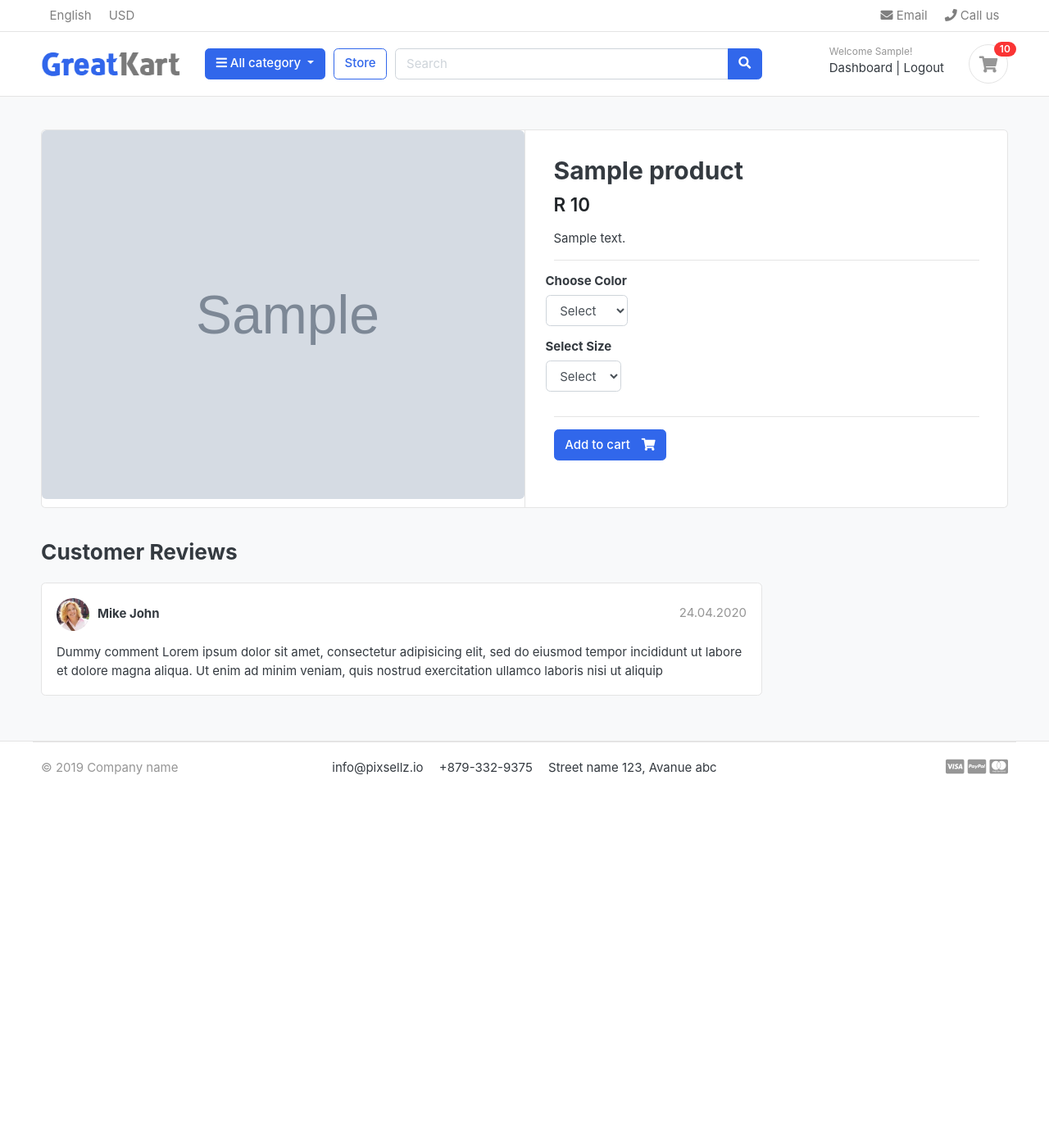
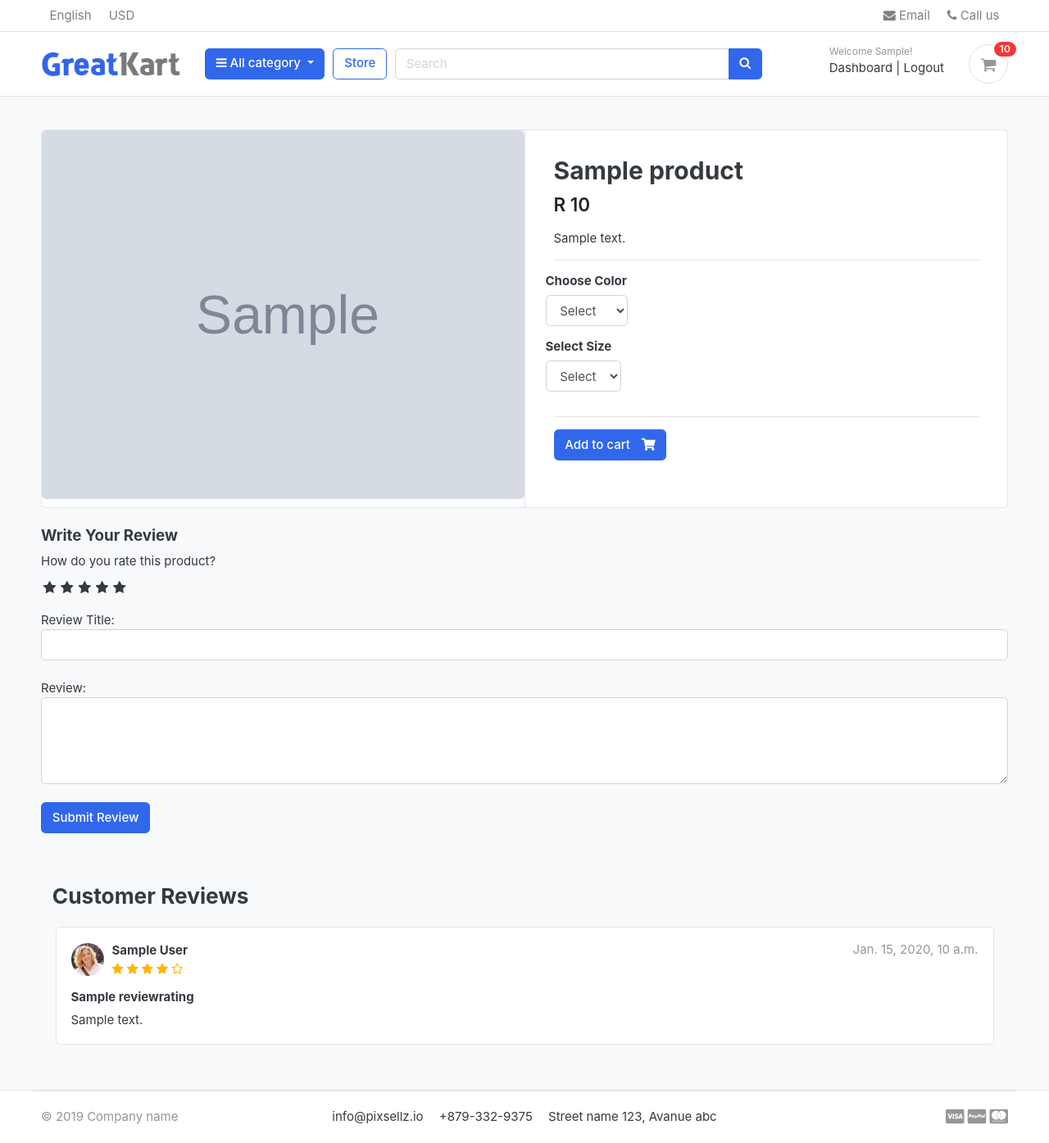
Before and after one commit to Jiro-XD/EcommerceWebsite, a Django app: a page that uses templates/base.html in a window 1280 px wide. Shown: the whole page at 82% size. Before the commit the page ends 946 px from the top, so only its background shows below. Run offline with Django 3.2, Linux system fonts and the light colour scheme; a user stored in the database is signed in; tables that the repository leaves empty hold one stand-in row (values such as "Sample post"); grey boxes marked "Sample" are stand-in pictures; some libraries are stand-ins or nearby versions; some web fonts are replaced.

Commit message:
Review and Rating system

```diff
--- /dev/null
+++ b/EcommerceWebsite/static/css/rating.css
@@ -0,0 +1,46 @@
+/* Hide Radio button */
+.rate > input{
+    display: none;
+}
+
+.rate{
+    display: inline-block;
+    border: 0;
+}
+
+.rate > label{
+    float: right;
+}
+
+/* showing the starts */
+.rate > label:before{
+    display: inline-block;
+    font-size: 1.1rem;
+    font-family: FontAwesome;
+    content: "\f005";
+    margin: 0;
+    padding: 0.3rem .2rem;
+    cursor: pointer;
+}
+
+/* Half star */
+.rate .half:before{
+    content: "\f089";
+    position: absolute;
+    padding-right: 0;
+}
+
+/* Click and hover */
+input:checked ~ label, label:hover ~ label{
+    color: #ffb502;
+}
+
+/* Hover Highlight */
+input:checked + label:hover, input:checked ~ label:hover, input:checked ~ label:hover ~ label,
+label:hover ~ input:checked ~ label{
+    color: #cc9000
+}
+
+.rating-star i{
+    color: #ffb502;
+}
--- a/accounts/models.py
+++ b/accounts/models.py
@@ -58,6 +58,9 @@ class Account(AbstractBaseUser):
 
     objects = MyAccountManager()
 
+    def full_name(self):
+        return f'{self.first_name} {self.last_name}'
+
     def __str__(self):
         return self.email
 
--- a/store/admin.py
+++ b/store/admin.py
@@ -1,5 +1,5 @@
 from django.contrib import admin
-from .models import Product, Variation
+from .models import Product, ReviewRating, Variation
 
 # Register your models here.
 class ProductAdmin(admin.ModelAdmin):
@@ -13,3 +13,4 @@ class VariationAdmin(admin.ModelAdmin):
 
 admin.site.register(Product, ProductAdmin)
 admin.site.register(Variation, VariationAdmin)
+admin.site.register(ReviewRating)
--- a/store/models.py
+++ b/store/models.py
@@ -1,6 +1,8 @@
 from django.db import models
+from django.db.models.fields import BooleanField
 from category.models import Category
 from django.urls import reverse
+from accounts.models import Account
 
 # Create your models here.
 
@@ -45,3 +47,17 @@ class Variation(models.Model):
 
     def __str__(self):
         return self.variation_value
+
+class ReviewRating(models.Model):
+    product = models.ForeignKey(Product, on_delete=models.CASCADE)
+    user = models.ForeignKey(Account, on_delete=models.CASCADE)
+    subject = models.CharField(max_length=100, blank=True)
+    review = models.TextField(max_length=500, blank=True)
+    rating = models.FloatField()
+    ip = models.CharField(max_length=20, blank=True)
+    status = models.BooleanField(default=True)
+    created_date = models.DateTimeField(auto_now_add=True)
+    updated_date = models.DateTimeField(auto_now=True)
+
+    def __str__(self):
+        return self.subject
--- a/store/urls.py
+++ b/store/urls.py
@@ -6,4 +6,5 @@ urlpatterns = [
     path('category/<slug:category_slug>/', views.store, name='products_by_category'),
     path('category/<slug:category_slug>/<slug:product_slug>/', views.product_detail, name='product_detail'),
     path('search/', views.search, name="search"),
+    path('submit_review/<int:product_id>/', views.submit_review, name='submit_review'),
 ]
--- a/store/views.py
+++ b/store/views.py
@@ -1,11 +1,14 @@
-from django.shortcuts import render, get_object_or_404
-from .models import Product
+from django.contrib import messages
+from django.shortcuts import render, get_object_or_404, redirect
+from .models import Product, ReviewRating
 from category.models import Category
+from orders.models import OrderProduct
 from carts.views import _cart_id
 from carts.models import CartItem
 from django.http import HttpResponse
 from django.core.paginator import EmptyPage, PageNotAnInteger, Paginator
 from django.db.models import Q
+from .forms import ReviewForm
 
 # Create your views here.
 def store(request, category_slug=None):
@@ -40,10 +43,23 @@ def product_detail(request, category_slug, product_slug):
     except Exception as e:
         raise e
 
+    # Retrieve product purchased by the user
+    try:
+        orderproduct = OrderProduct.objects.filter(user=request.user, product_id=single_product.id).exists()
+    except OrderProduct.DoesNotExist:
+        orderproduct = None
+
+    # Get the Reviews of each product
+    reviews = ReviewRating.objects.filter(product_id=single_product.id, status=True)
+
+
     context= {
         'single_product': single_product,
         'in_cart'       : in_cart,
+        'orderproduct'  : orderproduct,
+        'reviews'       : reviews,
     }
+
     return render(request, 'store/product_detail.html', context)
 
 def search(request):
@@ -60,3 +76,26 @@ def search(request):
         'product_count': product_count,
     }
     return render(request, 'store/store.html', context)
+
+def submit_review(request, product_id):
+    url = request.META.get('HTTP_REFERER')
+    if request.method == 'POST':
+        try:
+            reviews = ReviewRating.objects.get(user__id=request.user.id, product__id=product_id)
+            form    = ReviewForm(request.POST, instance=reviews)
+            form.save()
+            messages.success(request, 'Thank you! The review has been updated')
+            return redirect(url)
+        except ReviewRating.DoesNotExist:
+            form    = ReviewForm(request.POST)
+            if form.is_valid():
+                data = ReviewRating()
+                data.subject        = form.cleaned_data['subject']
+                data.rating         = form.cleaned_data['rating']
+                data.review         = form.cleaned_data['review']
+                data.ip             = request.META.get('REMOTE_ADDR')
+                data.product_id     = product_id
+                data.user_id        = request.user.id
+                data.save()
+                messages.success(request, 'Thank you! Your review has been submitted')
+                return redirect(url)
--- a/templates/base.html
+++ b/templates/base.html
@@ -25,6 +25,11 @@
     <!-- custom style -->
     <link href="{% static 'css/ui.css' %}" rel="stylesheet" type="text/css" />
     <link href="{% static 'css/responsive.css' %}" rel="stylesheet" media="only screen and (max-width: 1200px)" />
+
+    <!--custom rating css-->
+    <link href="{% static 'css/rating.css' %}" rel="stylesheet" type="text/css" />
+    <link rel="stylesheet" href="https://cdnjs.cloudflare.com/ajax/libs/font-awesome/4.7.0/css/font-awesome.min.css">
+
 
     <!-- custom javascript -->
     <script src="{% static 'js/script.j' %}" type="text/javascript"></script>
--- a/templates/store/product_detail.html
+++ b/templates/store/product_detail.html
@@ -1,7 +1,7 @@
 {% extends 'base.html' %}
 {% load static %}
+
 {% block content %}
-
 <section class="section-content padding-y bg">
     <div class="container">
 
@@ -73,33 +73,80 @@
 
         <br>
 
-        <div class="row">
-            <div class="col-md-9">
-
-                <header class="section-heading">
+        <div class="row no-gutters">
+            <div class="col">
+                <form action="{% url 'submit_review' single_product.id %}" method="POST">
+                    {% csrf_token %}
+                    <h5>Write Your Review</h5>
+                    <div>
+                        <!-- Rating Stars -->
+                        <label>How do you rate this product?</label>
+                        <br>
+                        <div class="rate" class="form-control">
+                            <input type="radio" name="rating" id="rating10" value="5" required><label for="rating10" title="5"></label>
+                            <input type="radio" name="rating" id="rating9" value="4.5" required><label for="rating9" title="4.5" class="half"></label>
+                            <input type="radio" name="rating" id="rating8" value="4" required><label for="rating8" title="4"></label>
+                            <input type="radio" name="rating" id="rating7" value="3.5" required><label for="rating7" title="3.5" class="half"></label>
+                            <input type="radio" name="rating" id="rating6" value="3" required><label for="rating6" title="3"></label>
+                            <input type="radio" name="rating" id="rating5" value="2.5" required><label for="rating5" title="2.5" class="half"></label>
+                            <input type="radio" name="rating" id="rating4" value="2" required><label for="rating4" title="2"></label>
+                            <input type="radio" name="rating" id="rating3" value="1.5" required><label for="rating3" title="1.5" class="half"></label>
+                            <input type="radio" name="rating" id="rating2" value="1" required><label for="rating2" title="1"></label>
+                            <input type="radio" name="rating" id="rating1" value="0.5" required><label for="rating1" title="0.5" class="half"></label>
+                        </div>
+                        <br>
+                        Review Title:
+                        <input type="text" class="form-control" name="subject">
+                        <br>
+                        Review:
+                        <textarea name="review" rows="4" class="form-control"></textarea>
+                        {% if user.is_authenticated %}
+                            {% if orderproduct %}
+                            <br>
+                            <input type="submit" value="Submit Review" class="btn btn-primary">
+                            {% else %}
+                            <br>
+                            <p>You must purchase this product to post review.</p>
+                            {% endif %}
+                        {% else %}
+                        <p>You must be logged in to post a review. <span><a href="{% url 'login' %}">Login now</a></span></p>
+                        {% endif %}
+                    </div>
+                    <br>
+                    {% include 'includes/alerts.html' %}
+                </form>
+                <br>
+                <div class="col">
+                    <header class="section-heading ml-1">
                         <h3>Customer Reviews </h3>
-
                     </header>
-
-                <article class="box mb-3">
+                    {% for review in reviews %}
+                        <article class="box mb-3 ml-2 mr-2">
                             <div class="icontext w-100">
                                 <img src="{% static './images/avatars/avatar1.jpg' %}" class="img-xs icon rounded-circle">
                                 <div class="text">
-                            <span class="date text-muted float-md-right">24.04.2020 </span>
-                            <h6 class="mb-1">Mike John </h6>
-
+                                    <span class="date text-muted float-md-right">{{review.created_date}}</span>
+                                    <h6 class="mb-1">{{review.user.full_name}}</h6>
+                                    <div class="rating-star">
+                                        <span>
+                                            <i class="fa fa-star{% if review.rating == 0.5%}-half-o{% elif review.rating < 1%}-o {% endif %}" aria-hidden="true"></i>
+                                            <i class="fa fa-star{% if review.rating == 1.5%}-half-o{% elif review.rating < 2%}-o {% endif %}" aria-hidden="true"></i>
+                                            <i class="fa fa-star{% if review.rating == 2.5%}-half-o{% elif review.rating < 3%}-o {% endif %}" aria-hidden="true"></i>
+                                            <i class="fa fa-star{% if review.rating == 3.5%}-half-o{% elif review.rating < 4%}-o {% endif %}" aria-hidden="true"></i>
+                                            <i class="fa fa-star{% if review.rating == 4.5%}-half-o{% elif review.rating < 5%}-o {% endif %}" aria-hidden="true"></i>
+                                        </span>
+                                    </div>
                                 </div>
                             </div> <!-- icontext.// -->
                             <div class="mt-3">
+                                <h6>{{review.subject}}</h6>
                                 <p>
-                            Dummy comment Lorem ipsum dolor sit amet, consectetur adipisicing elit, sed do eiusmod
-                            tempor incididunt ut labore et dolore magna aliqua. Ut enim ad minim veniam,
-                            quis nostrud exercitation ullamco laboris nisi ut aliquip
+                                    {{review.review}}
                                 </p>
                             </div>
                         </article>
-
-
+                    {% endfor %}
+                </div>
 
             </div> <!-- col.// -->
         </div> <!-- row.// -->
@@ -109,5 +156,4 @@
 </section>
 <!-- ========================= SECTION CONTENT END// ========================= -->
 
-
 {% endblock %}
```
Also changed, not shown: store/forms.py (added, +9 -0 lines), store/migrations/0003_reviewrating.py (added). Lines whose indentation alone changed are shown as unchanged.
